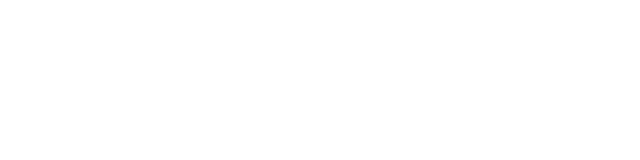
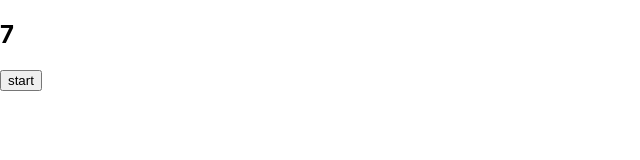
Before and after one commit to mrHelg/fm-react-app, a React (Create React App) app: page / in a window 1280 px wide. Shown: the top 160 px of the page, without its empty margins (0-640 px from the left). Built offline with nearby package versions, Linux system fonts and the light colour scheme.

Commit message:
Add Counter

```diff
--- a/src/App.js
+++ b/src/App.js
@@ -1,12 +1,12 @@
 import './App.css';
-import React, {Component} from 'react';
+import React, {Component, useState} from 'react';
+import StopWatch from './components/StopWatch';
 
 
 
 function App(){
-
   return <>
-
+  <StopWatch />
   </>;
 
 }
--- /dev/null
+++ b/src/components/StopWatch/index.js
@@ -0,0 +1,41 @@
+import React, { Component } from 'react';
+
+class StopWatch extends Component {
+  constructor(props) {
+    super(props);
+    this.state = {
+      count:0
+    }
+    this.intervalId = null;
+  }
+
+  start = ()=>{
+    this.intervalId = setInterval(()=>{
+      this.setState({count: this.state.count+1})
+    },1000);
+  }
+
+  componentDidMount(){
+    this.start()
+  }
+
+  componentDidUpdate(){
+  }
+
+  componentWillUnmount(){
+    clearInterval(this.intervalId);
+    this.intervalId = null;
+  }
+
+  render() {
+    const {count} = this.state;
+    return (
+      <article>
+        <h2>{count}</h2>
+        <button onClick={this.start}>start</button>
+      </article>
+    );
+  }
+}
+
+export default StopWatch;
```
